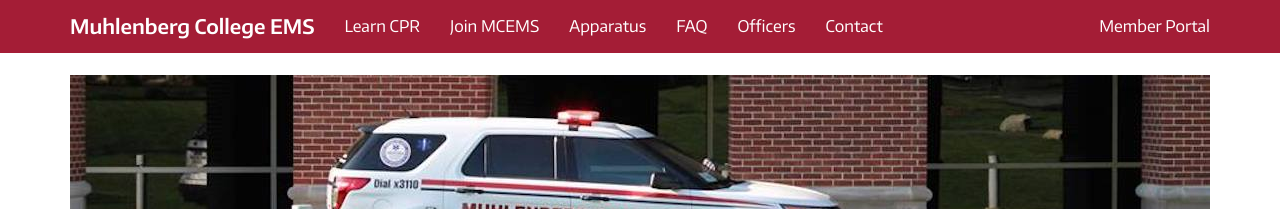
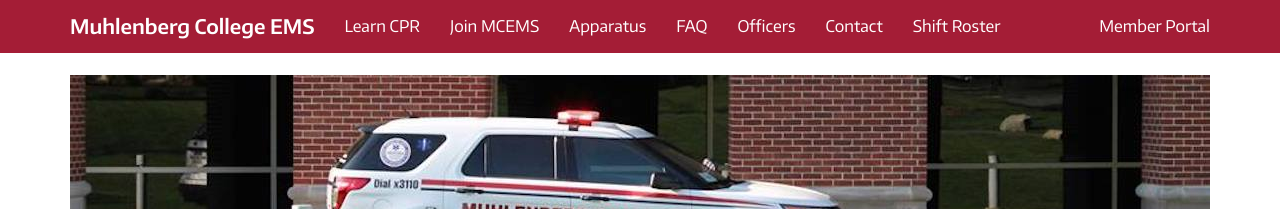
Before and after one commit to MCEMS/www, a Jekyll site: the page built from index.html, in a window 1280 px wide. Shown: the top 209 px of the page. Built offline with Jekyll 4.4.1, drawn with Linux system fonts in a browser that asks for light colours; nearby versions of some CDN libraries.

Commit message:
Update nav.yml

```diff
--- a/_data/nav.yml
+++ b/_data/nav.yml
@@ -16,3 +16,6 @@
 - url: /contact/index.html
   href: /contact/
   text: Contact
+- url: /shift-roster/index.html
+  href: /shift-roster/
+  text: Shift Roster
```
